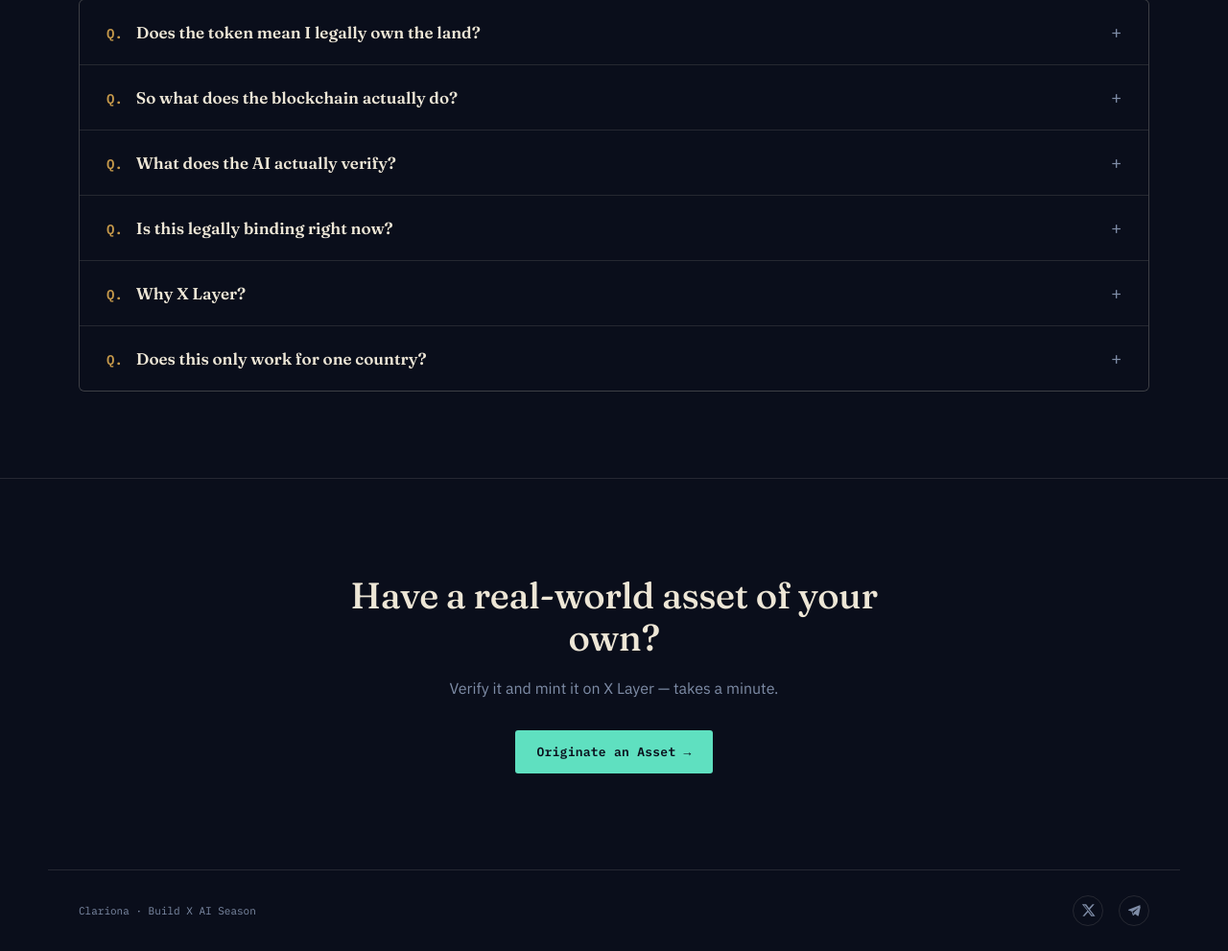
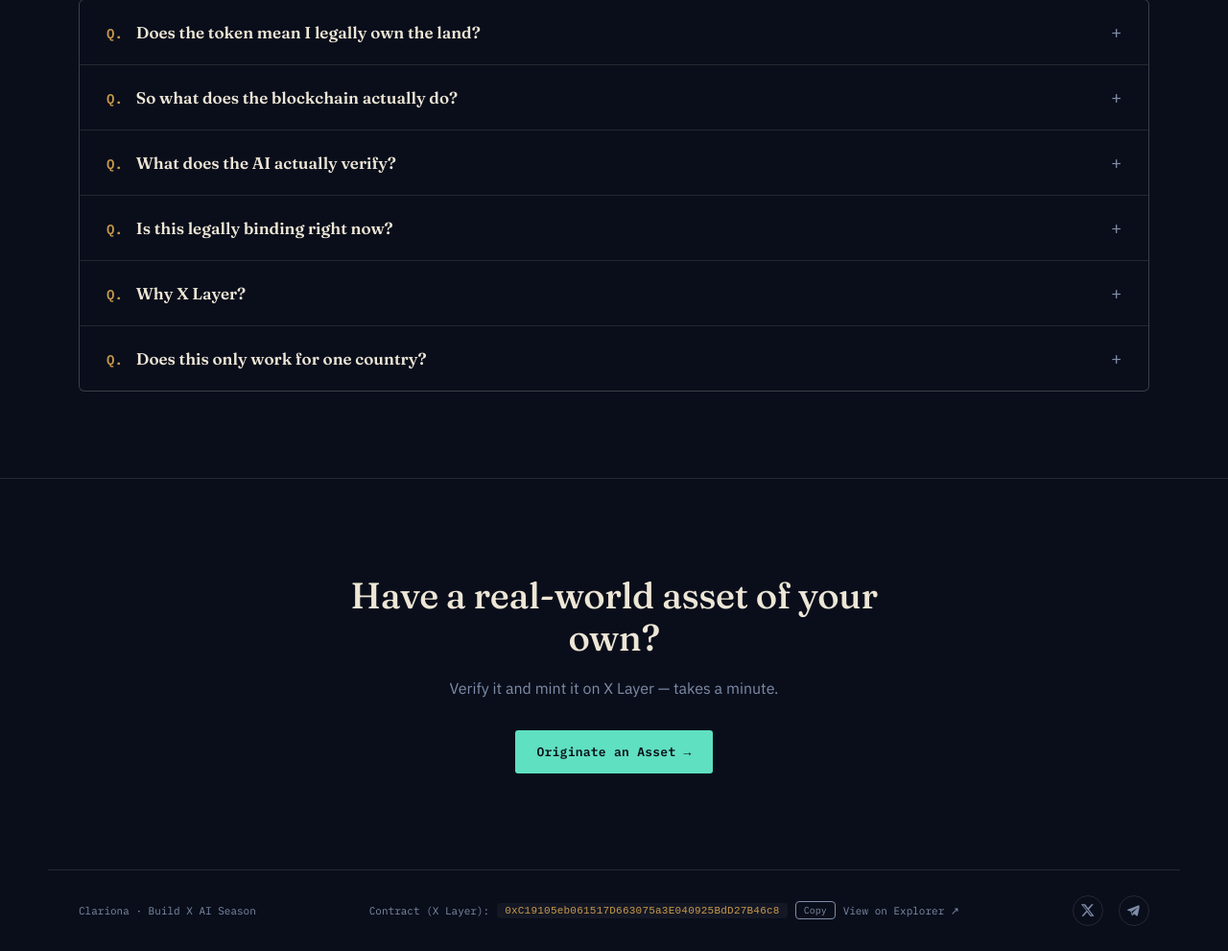
Before and after one commit to Mandicrypt/Clariona, a plain HTML site: page app/index.html in a window 1280 px wide. Shown: the part 4212-5203 px from the top of the page at 96% size. Drawn offline with nearby package versions, Linux system fonts and the light colour scheme.

Commit message:
Add files via upload

```diff
--- a/app/index.html
+++ b/app/index.html
@@ -588,9 +588,25 @@
   .cta-band p{ color:var(--sage); margin-bottom:34px; }
   footer{
     border-top:1px solid var(--line); padding:26px 32px; display:flex;
+    flex-wrap:wrap; gap:12px 24px;
     justify-content:space-between; align-items:center; max-width:1180px; margin:0 auto;
     font-family:'IBM Plex Mono', monospace; font-size:11px; color:var(--sage);
   }
+  .footer-contract{
+    display:flex; flex-wrap:wrap; align-items:center; gap:8px;
+    font-family:'IBM Plex Mono', monospace; font-size:11px;
+  }
+  .footer-contract #footer-contract-address{
+    color:var(--gold); background:rgba(255,255,255,0.04);
+    padding:2px 8px; border-radius:4px; letter-spacing:0.02em;
+  }
+  .footer-copy-btn{
+    background:transparent; border:1px solid var(--sage); color:var(--sage);
+    font-family:inherit; font-size:10px; padding:2px 8px; border-radius:4px; cursor:pointer;
+  }
+  .footer-copy-btn:hover{ border-color:var(--gold); color:var(--gold); }
+  .footer-explorer-link{ color:var(--sage); text-decoration:none; }
+  .footer-explorer-link:hover{ color:var(--gold); text-decoration:underline; }
 
   @media (max-width:860px){
     .hero{ grid-template-columns:1fr; padding-top:56px; }
@@ -1003,6 +1019,14 @@
 
 <footer>
   <span>Clariona · Build X AI Season</span>
+  <div class="footer-contract">
+    <span>Contract (<span id="footer-network-name">X Layer</span>):</span>
+    <code id="footer-contract-address">0xC19105eb061517D663075a3E040925BdD27B46c8</code>
+    <button id="footer-copy-btn" type="button" class="footer-copy-btn" aria-label="Copy contract address">Copy</button>
+    <a id="footer-explorer-link"
+       href="https://www.okx.com/web3/explorer/xlayer/address/0xC19105eb061517D663075a3E040925BdD27B46c8"
+       target="_blank" rel="noopener" class="footer-explorer-link">View on Explorer ↗</a>
+  </div>
   <div class="footer-social">
     <a href="https://x.com/clarionahq" target="_blank" rel="noopener" aria-label="X (Twitter)">
       <svg viewBox="0 0 24 24" fill="currentColor"><path d="M18.9 2H22l-7.6 8.7L23.3 22H16.6l-5.2-6.8L5.4 22H2.2l8.1-9.3L1.3 2h6.9l4.7 6.2L18.9 2zm-1.2 18h1.7L6.4 4H4.6l13.1 16z"/></svg>
```
